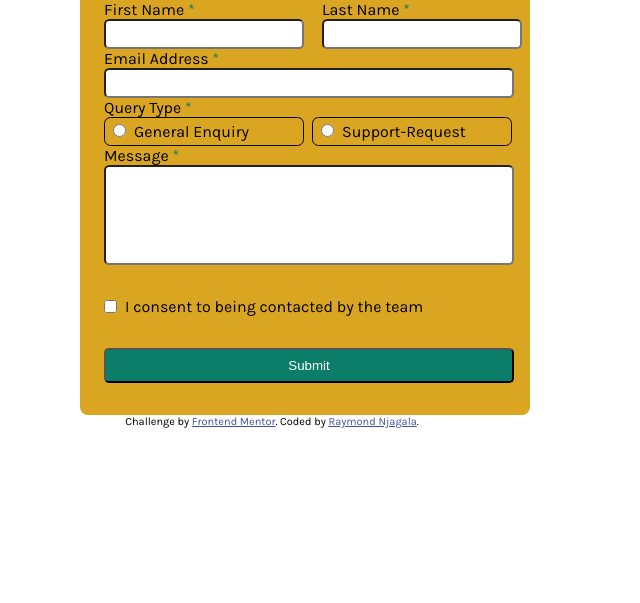
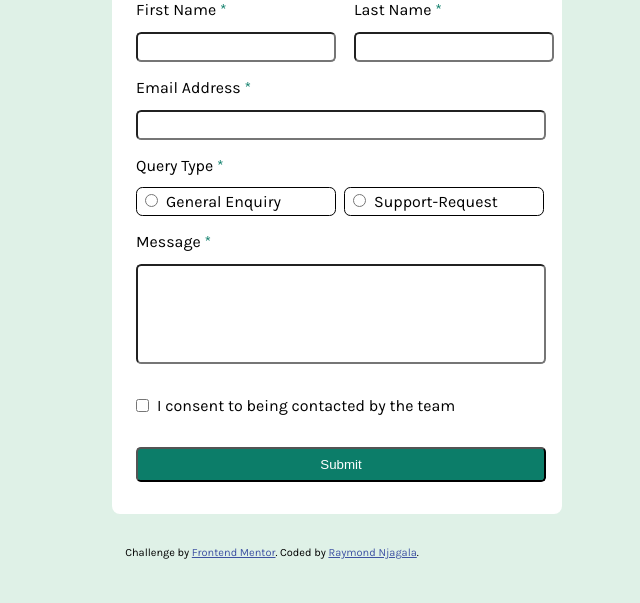
Before and after one commit to Rhyz26/contact-form-main, a plain HTML site: page index.html in a window 1280 px wide. Shown: the part 197-800 px from the top of the page, without its empty margins (368-1008 px from the left). Drawn offline with Linux system fonts and the light colour scheme.

Commit message:
changed the background color

```diff
--- a/index.html
+++ b/index.html
@@ -30,25 +30,25 @@
         <!-- <p style="margin-bottom:0.8rem;">First Name</p> -->
         <label for="name" class="required " >First Name</label>
 
-        <input type="text" style="border-radius:0.4em; width:200px; height:30px; "required/>
+        <input type="text" style="border-radius:0.4em; width:200px; height:30px; margin-top:0.8rem; margin-bottom:1rem; "required/>
         <!-- This field is required -->
       </div>
       <div class="last">
         <!-- <p style="margin-bottom:0.8rem;">Last Name</p> -->
         <label for="name" class="required">Last Name</label>
-        <input type="text" style="border-radius:0.4em; width:200px; height:30px;" required/>
+        <input type="text" style="border-radius:0.4em; width:200px; height:30px; margin-top:0.8rem;" required/>
         <!-- This field is required -->
       </div>
     </div>
     <!-- <p style="margin-top:1rem; margin-bottom:0.8rem; ">Email Address</p> -->
     <label for="name" class="required">Email Address</label>
-    <input type="text" style="border-radius:0.4em; width:410px; height:30px;" required />
+    <input type="text" style="border-radius:0.4em; width:410px; height:30px; margin-top:0.8rem; margin-bottom:1rem;" required />
     <!-- Please enter a valid email address -->
     <!-- This field is required -->
     <!-- <p style="margin-top:0.8rem; margin-bottom:0.8rem;">Query Type</p> -->
     <label for="name" class="required">Query Type</label>
     <div class="enquiry">
-      <p style="border:1px solid; width:200px; padding-left:8px; padding-top:4px; padding-bottom:4px; border-radius:0.4em;"><input type="radio" style="margin-right:8px;">General Enquiry</p>
+      <p style="border:1px solid; width:200px; padding-left:8px; padding-top:4px; padding-bottom:4px; border-radius:0.4em;"><input type="radio" style="margin-right:8px; ">General Enquiry</p>
 
       <p style="border:1px solid; width:200px; padding-left:8px; padding-top:4px; padding-bottom:4px; border-radius:0.4em;">
         <input type="radio" style="margin-right:8px;">Support-Request</p>
@@ -61,7 +61,7 @@
 
     <label for="name" class="required required-1">Message</label>
 
-    <input type="text" style="border-radius:0.4em; width:410px; height:100px;" required/>
+    <input type="text" style="border-radius:0.4em; width:410px; height:100px; margin-top:0.8rem;" required/>
     <!-- This field is required -->
      <div class="check">
 
--- a/styles.css
+++ b/styles.css
@@ -4,6 +4,7 @@
   margin: 0px;
   padding: 0;
   box-sizing: border-box;
+  /* background-color: hsl(148, 38%, 91%); */
 }
 
 body {
@@ -11,21 +12,21 @@ body {
   font-optical-sizing: auto;
   font-weight: 400;
   font-style: normal;
+  background-color: hsl(148, 38%, 91%);
 }
 
 .enquiry {
-  display: flex;
-  gap: 0.5rem;
+display: flex;
+gap: 0.5rem;
+margin-top: 0.8rem;
+margin-bottom: 1rem;
 }
 .name{
     display: flex;
     gap:0.5rem;
 
 }
-.first{
-    /* display: flex; */
 
-}
 .check{
     display: flex;
     gap:0.5rem;
@@ -33,14 +34,15 @@ body {
     margin-bottom: 2rem;
 }
 .content{
-    background-color: goldenrod;
+    background-color: hsl(0, 0%, 100%);
     width:450px;
     margin-top: 8rem;
-    margin-left: 28rem;
+    margin-left: 30rem;
     padding-left:1.5rem;
     padding-bottom: 2rem;
     padding-top: 1rem;
     border-radius: 0.5rem;
+    margin-bottom: 2rem;
 }
 
 .required::after {
```
